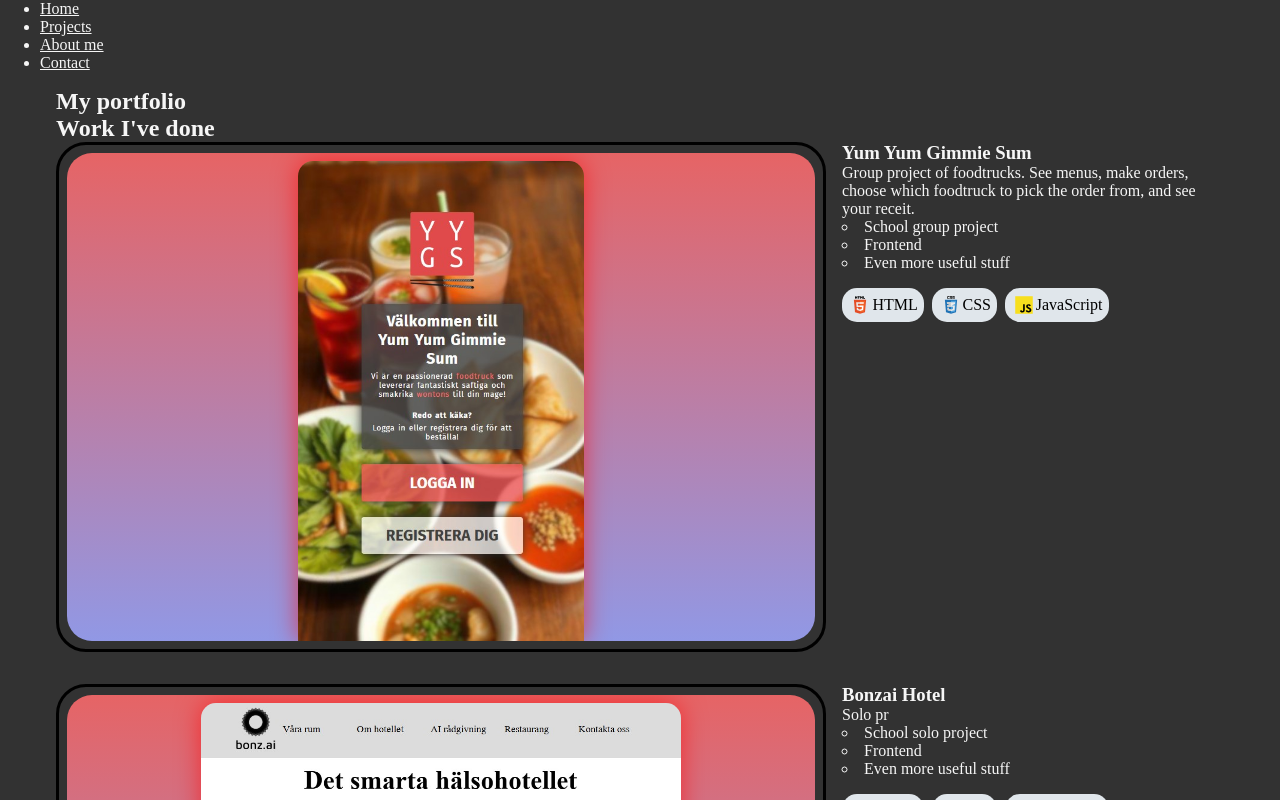
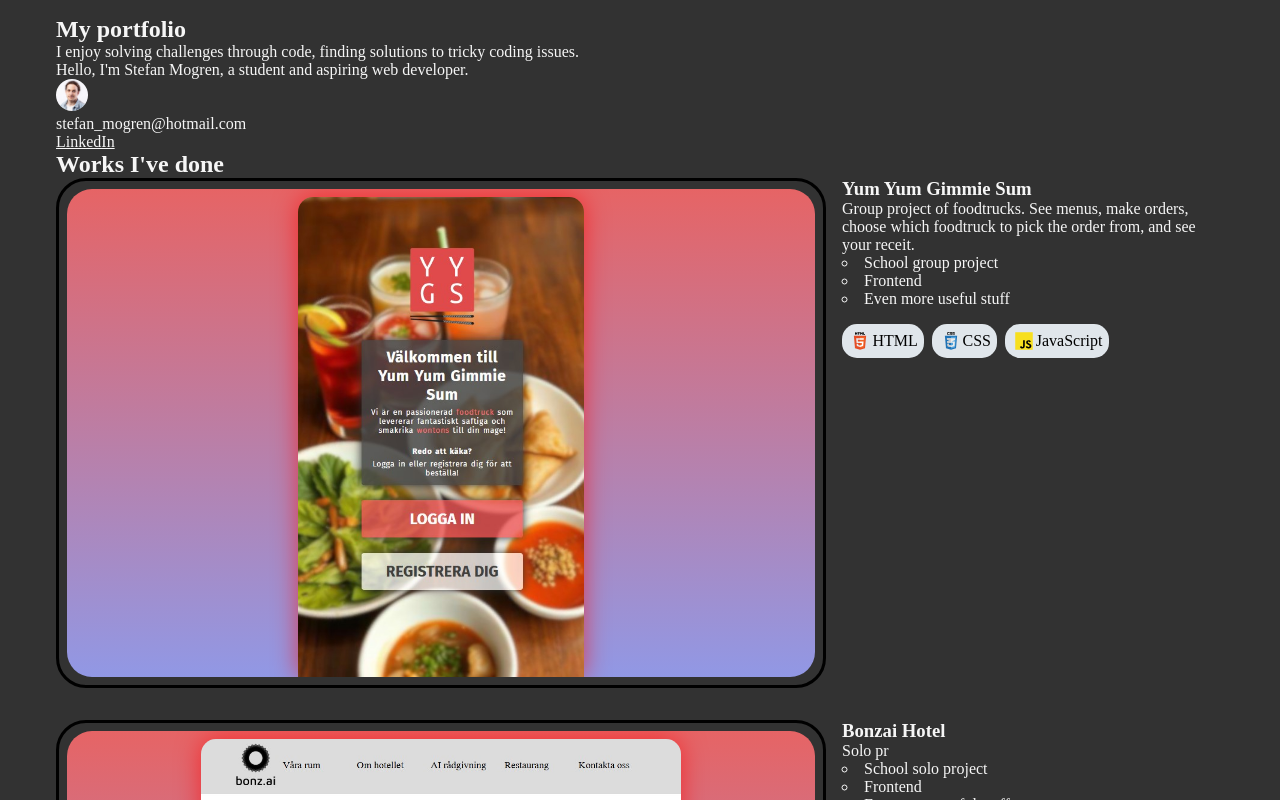
Before and after one commit to StefanMogren/portfolio-stefan-mogren, a React (Vite) app in the folder portfolio-app/: page / in a window 1280 px wide. Shown: the top 800 px of the page. Built offline with nearby package versions, Linux system fonts and the light colour scheme.

Commit message:
Changed so there are header or nav links at the top

```diff
--- a/portfolio-app/src/components/Header/header.css
+++ b/portfolio-app/src/components/Header/header.css
@@ -0,0 +1,14 @@
+.header__nav {
+	padding: 2rem;
+}
+
+.header__nav-list {
+	display: flex;
+	flex-direction: row;
+	text-align: center;
+}
+
+.header__nav-item {
+	flex: 1;
+	list-style-type: none;
+}
--- a/portfolio-app/src/data/ProjectsData.js
+++ b/portfolio-app/src/data/ProjectsData.js
@@ -14,19 +14,6 @@ export const projects = [
 		summaries: ["School solo project", "Frontend", "Even more useful stuff"],
 		tools: ["HTML", "CSS", "JavaScript"],
 	},
-	/* {
-		title: "Bonzai Hotel, backend",
-		img: "MyMovieDatabase",
-		description:
-			"School group project. Only backend work with MongoDB and API:s.",
-		summaries: [
-			"School project",
-			"Backend",
-			"More interesting things",
-			"Even more useful stuff",
-		],
-		tools: ["AWS", "DynamoDB", "JavaScript"],
-	}, */
 	{
 		title: "Total Expenditure app",
 		img: "TotalExpenditure",
@@ -46,7 +33,7 @@ export const projects = [
 		title: "AI Game Master",
 		img: "AiGameMaster",
 		description:
-			"A web game with an AI Game Master where the player is presented a story they have to overcome by giving prompts to the AI.",
+			"A WIP web game with an AI Game Master where the player is presented a story they have to overcome by giving prompts to the AI.",
 		summaries: ["Hobby project", "Fullstack", "Interactive game"],
 		tools: ["HTML", "CSS", "JavaScript", "React", "OpenAI", "MongoDB"],
 	},
--- a/portfolio-app/src/pages/HomePage/HomePage.jsx
+++ b/portfolio-app/src/pages/HomePage/HomePage.jsx
@@ -3,20 +3,39 @@ import { projects } from "../../data/ProjectsData.js";
 
 // ----- Pages -----
 import Project from "../../components/Project/Project.jsx";
+import { Link } from "react-router-dom";
 
 function HomePage() {
 	return (
 		<main className='homePage'>
 			<h1 className='homePage__title'>My portfolio</h1>
+			<p>
+				I enjoy solving challenges through code, finding solutions to tricky
+				coding issues.
+			</p>
+			<p>Hello, I'm Stefan Mogren, a student and aspiring web developer.</p>
 
+			<img
+				className='homePage__portrait-img'
+				src='/assets/photo.jpg'
+				alt='Portrait of Stefan'
+			/>
+			<p>stefan_mogren@hotmail.com</p>
+			<p>
+				<a
+					href='https://www.linkedin.com/in/stefanmogren'
+					target='_blank'
+					rel='noopener noreferrer'>
+					LinkedIn
+				</a>
+			</p>
 			<section className='homePage__content'>
-				<h2 className='homePage__sub-title'>Work I've done</h2>
+				<h2 className='homePage__sub-title'>Works I've done</h2>
 				<ul className='homePage__project-list'>
 					{projects.map((project, index) => (
 						<Project content={project} key={index} />
 					))}
 				</ul>
-				{/* Map through array. For each item, create a Project component with content. */}
 			</section>
 		</main>
 	);
--- a/portfolio-app/src/pages/HomePage/homePage.css
+++ b/portfolio-app/src/pages/HomePage/homePage.css
@@ -1,5 +1,10 @@
 .homePage {
 	padding: 1rem;
+}
+
+.homePage__portrait-img {
+	border-radius: 50%;
+	height: 2rem;
 }
 
 .homePage__project-list {
--- a/portfolio-app/src/router/Router.jsx
+++ b/portfolio-app/src/router/Router.jsx
@@ -11,7 +11,7 @@ export const Router = () => {
 		<>
 			<BrowserRouter>
 				<section className='page-container'>
-					<Header />
+					{/* <Header /> */}
 					<Routes>
 						<Route path='/' element={<HomePage />} />
 					</Routes>
```
Also changed, not shown: portfolio-app/public/assets/photo.jpg (added).
